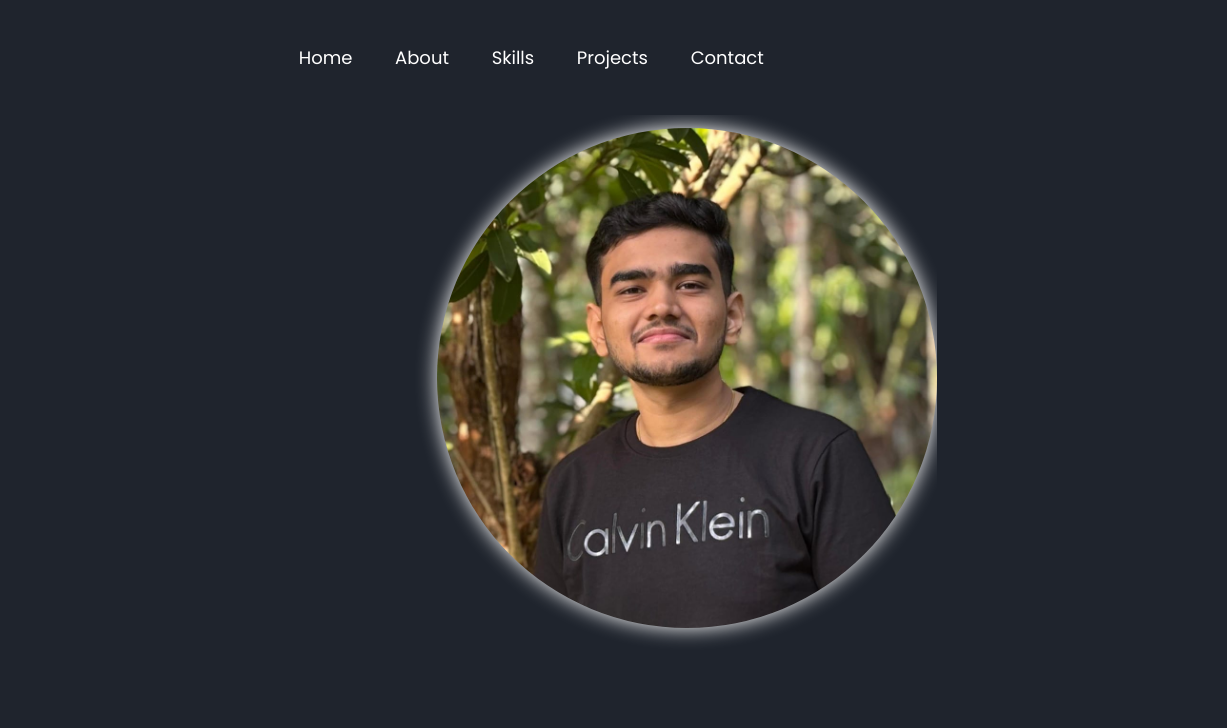
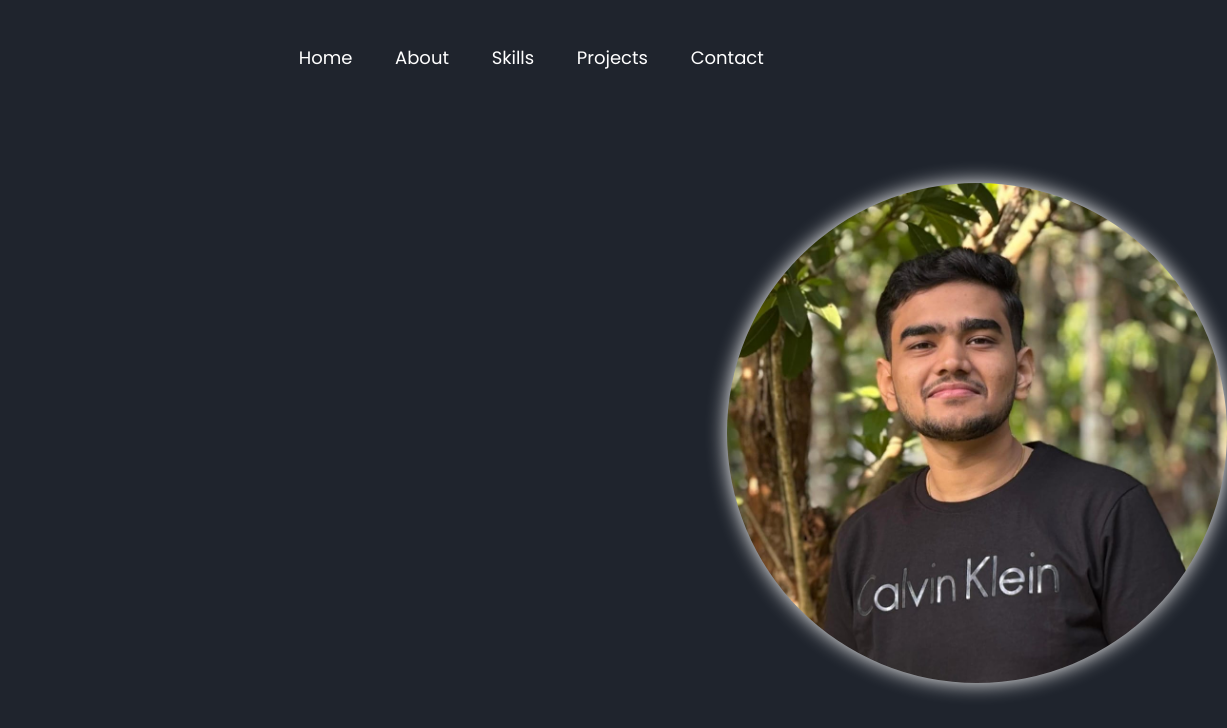
Before and after one commit to Siddharthb04/Portfolio, a plain HTML site: page index.html in a window 1280 px wide. Shown: the top 728 px of the page, 401-1628 px from the left, 1227 px wide, since content can reach past the window. Drawn offline with Linux system fonts and the light colour scheme; files whose address does not match are found by name.

Commit message:
Update style.css

```diff
--- a/css/style.css
+++ b/css/style.css
@@ -79,9 +79,13 @@ body {
 }
 
 .home-img {
-    width: 60%;
+    margin-top: 80px;
+    margin-left: 400px;
+    width: 80%;
     height: 70%;
-
+    display: flex;
+    justify-content: center;
+    align-items: center;
     }
 
 .home-img img {
@@ -98,6 +102,7 @@ body {
 
 }
 .home-content h1 {
+    width: 300px;
     font-size: 4.2rem;
     font-weight: 700;
 
```
